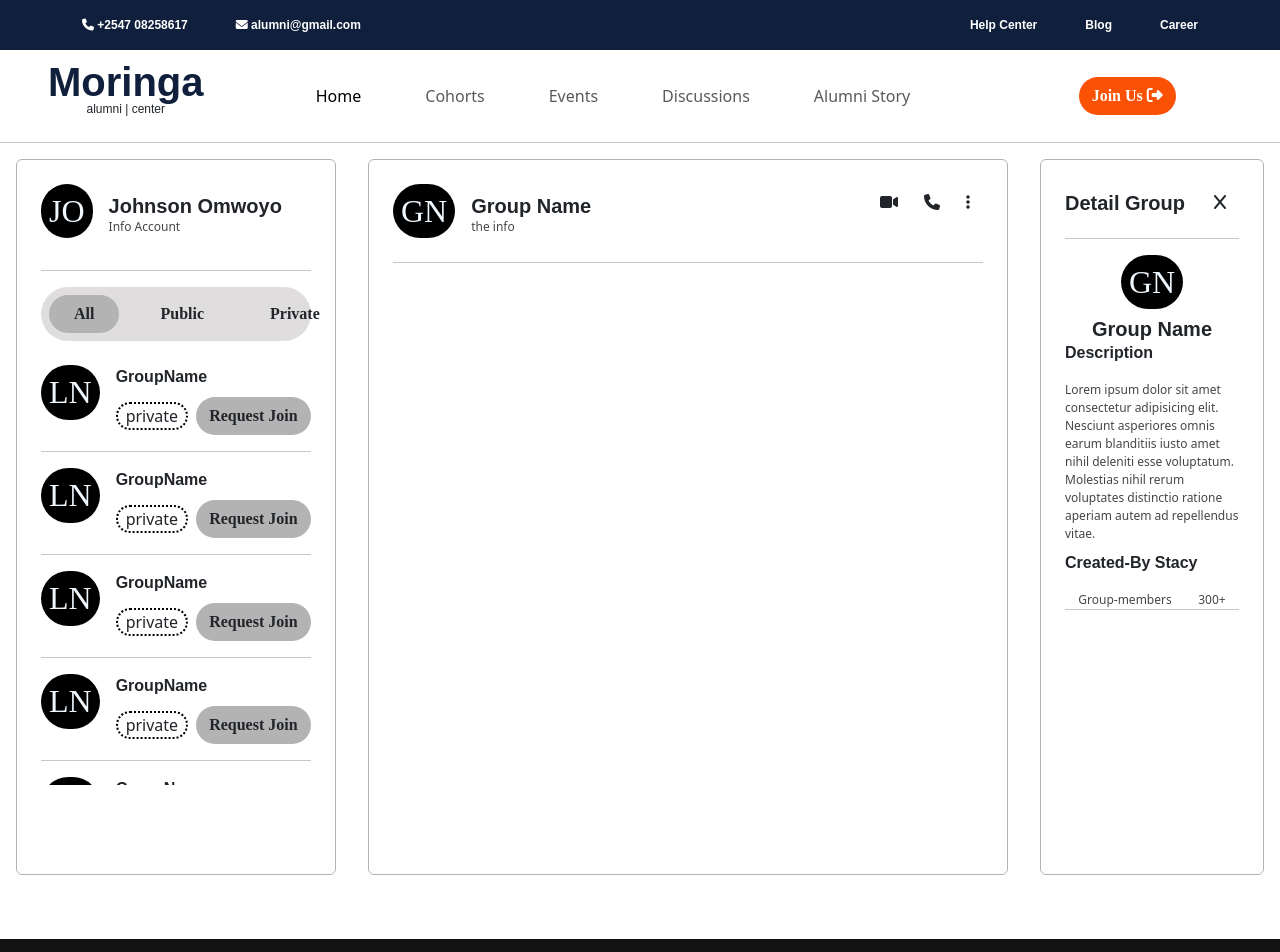
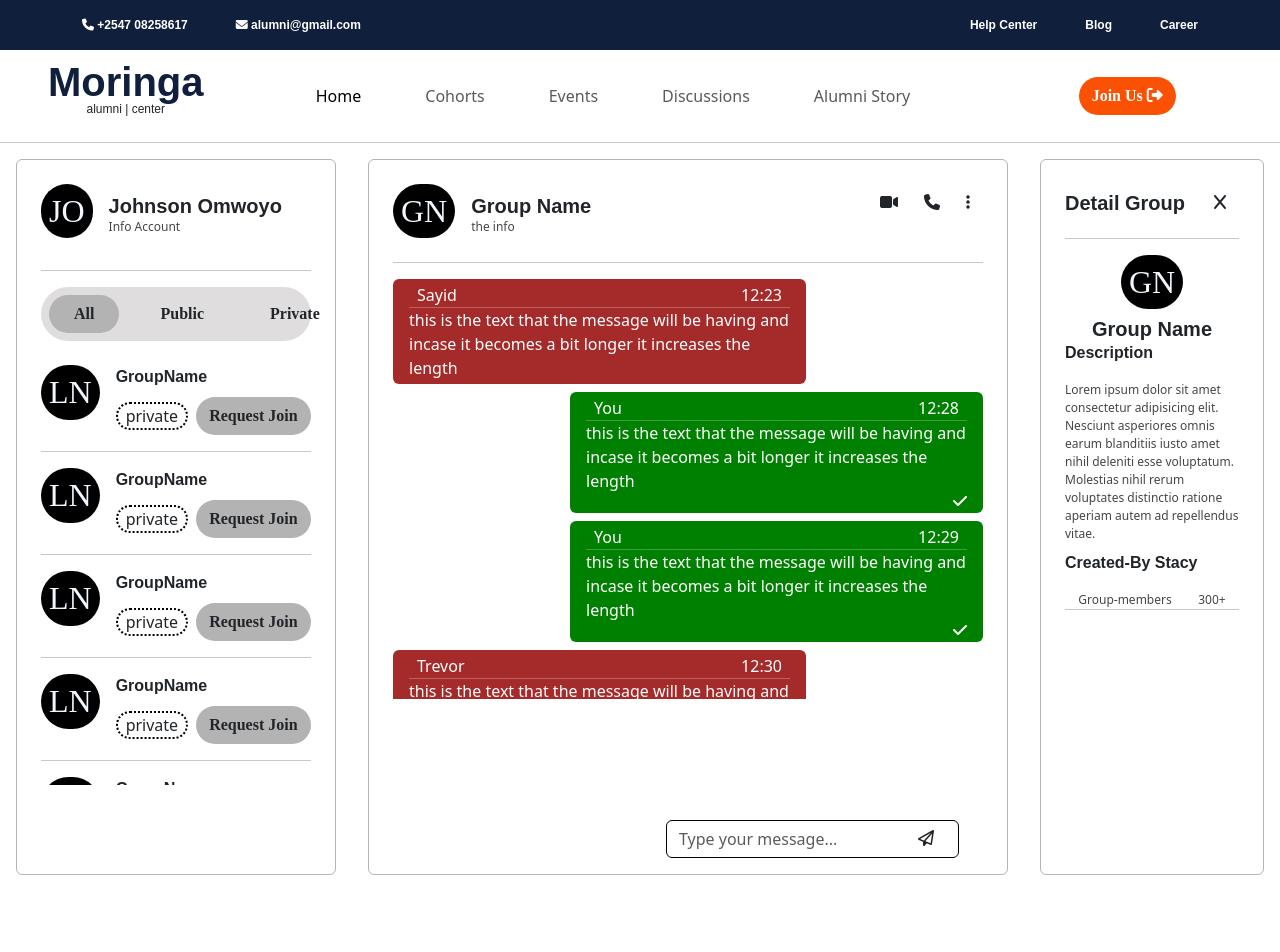
Before and after one commit to johnson-Omwoyo/Moringa_Alumni, a React (Vite) app in the folder client/: page /cohorts in a window 1280 px wide. Shown: the top 952 px of the page. Built offline with nearby package versions, Linux system fonts and the light colour scheme; a web font is replaced by a local one.

Commit message:
Add the messages to the chat section

```diff
--- a/client/src/App.jsx
+++ b/client/src/App.jsx
@@ -1,14 +1,15 @@
 import React from "react";
-import { Outlet } from "react-router-dom";
+import { Outlet, useLocation } from "react-router-dom";
 import Navbar from "./components/Navbar";
 import Footer from "./components/Footer";
 
 function App() {
+  const location = useLocation().pathname;
   return (
     <div>
       <Navbar />
       <Outlet />
-      <Footer />
+      {/* {location == "/" && <Footer />} */}
     </div>
   );
 }
--- a/client/src/routes/Cohorts.jsx
+++ b/client/src/routes/Cohorts.jsx
@@ -2,6 +2,32 @@ import React from "react";
 import "./cohorts.css";
 
 function Cohorts() {
+  const messages = [
+    {
+      text: "this is the text in the message",
+      time: "12:23",
+      yours: false,
+      sender: "Sayid",
+    },
+    {
+      text: "this is the text in the message",
+      time: "12:28",
+      yours: true,
+      sender: "sender name",
+    },
+    {
+      text: "this is the text in the message",
+      time: "12:29",
+      yours: true,
+      sender: "sender name",
+    },
+    {
+      text: "this is the text in the message",
+      time: "12:30",
+      yours: false,
+      sender: "Trevor",
+    },
+  ];
   const groups = [
     { name: "Holly" },
     { name: "Holly" },
@@ -22,7 +48,7 @@ function Cohorts() {
   return (
     <div className="container-fluid mb-md-5">
       <div className="row">
-        <div className="col-12 col-md-3 main-col rounded m-3 p-4">
+        <div className="col-12 col-md-3 main-col rounded m-md-3 p-4">
           <div className="d-flex gap-3 align-items-center mb-4">
             <div>
               <h2 className="group-prof rounded-pill p-2">JO</h2>
@@ -67,7 +93,7 @@ function Cohorts() {
             ))}
           </div>
         </div>
-        <div className="col-12 col-md-6 main-col p-4 m-3 rounded">
+        <div className="col-12 col-md-6 main-col p-4 m-md-3 rounded position-relative ">
           <div className="d-flex justify-content-between">
             <div className="d-flex gap-3 align-items-center ">
               <div>
@@ -91,7 +117,54 @@ function Cohorts() {
             </div>
           </div>
           <hr />
-          <div className="groups-container"></div>
+          <div className="groups-container ">
+            <div className="d-flex flex-column  gap-2 ">
+              {messages.map((message) => (
+                <div
+                  className={
+                    message.yours
+                      ? `message-container d-block  px-3 py-1 rounded ms-auto your-message`
+                      : `message-container d-block  px-3 py-1 rounded `
+                  }
+                >
+                  <div className="d-flex justify-content-between mx-2">
+                    <p className="m-0">
+                      {message.yours ? "You" : message.sender}
+                    </p>
+                    <p className="m-0">{message.time}</p>
+                  </div>
+                  <hr className="m-0" />
+                  <p className="m-0 fs-6">
+                    {" "}
+                    this is the text that the message will be having and incase
+                    it becomes a bit longer it increases the length
+                  </p>
+                  {message.yours && (
+                    <>
+                      <div className="d-flex justify-content-end">
+                        <i class="fa-solid fa-check"></i>{" "}
+                      </div>
+                    </>
+                  )}
+                </div>
+              ))}
+            </div>
+            <div className="position-relative position-absolute bottom-0 text-center text-input end-0 ">
+              <form className="d-flex gap-3 position-relative my-3 me-md-5">
+                <input
+                  className="form-control pe-5"
+                  type="text"
+                  placeholder="Type your message..."
+                />
+                <button
+                  type="submit"
+                  className="btn  rounded-pill position-absolute top-50 end-0 translate-middle-y px-4"
+                >
+                  <i class="fa-regular fa-paper-plane"></i>
+                </button>
+              </form>
+            </div>
+          </div>
         </div>
         <div className="col main-col rounded m-3 p-4 ">
           <div className="d-flex justify-content-between">
--- a/client/src/routes/cohorts.css
+++ b/client/src/routes/cohorts.css
@@ -53,3 +53,17 @@
 .group-members::-webkit-scrollbar {
   display: none; /* Hide scrollbar */
 }
+.text-input {
+}
+.text-input input {
+  border: #000 solid 1px;
+}
+.message-container {
+  width: max-content;
+  max-width: 70%;
+  background: brown;
+  color: white;
+}
+.your-message{
+  background: green;
+}
```
